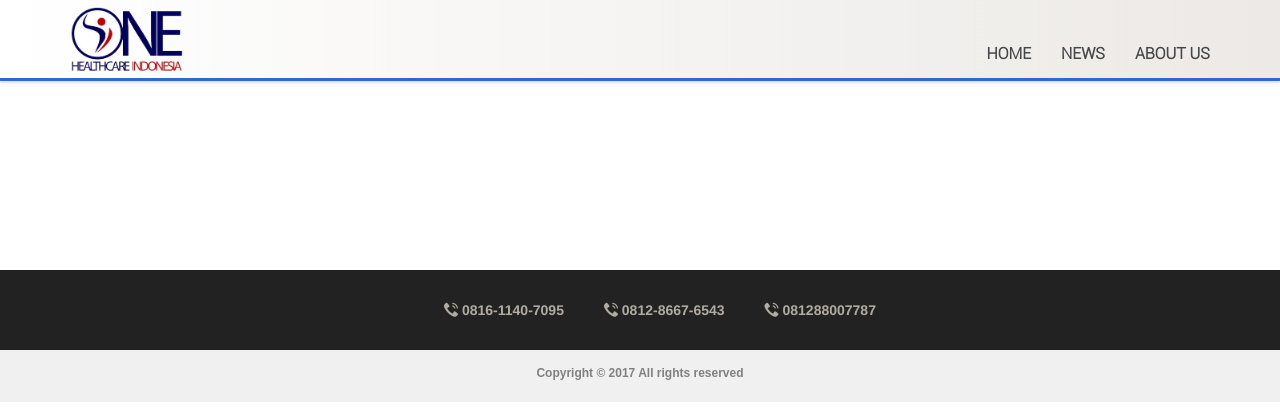
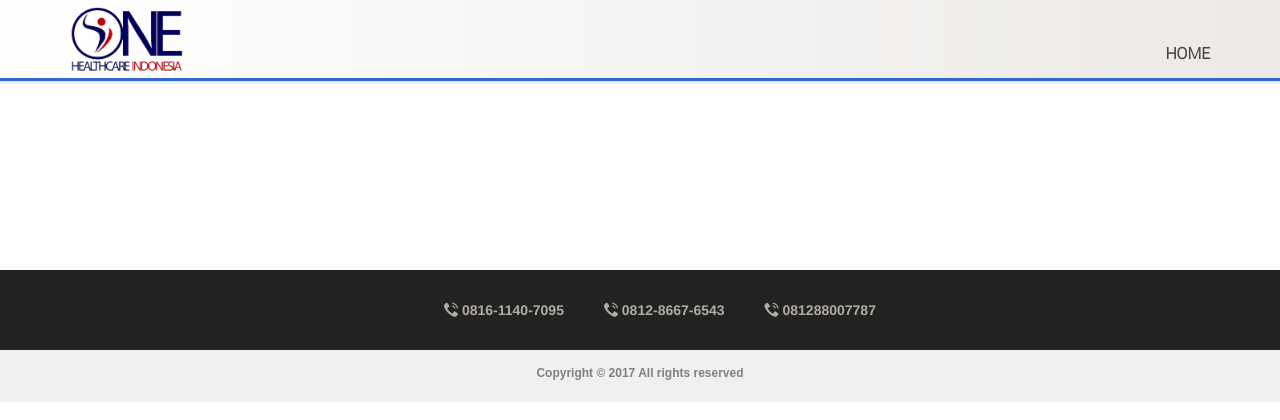
Before and after one commit to crayongenerateon/ohi, a CodeIgniter app: page /database/news in a window 1280 px wide. Shown: the top 420 px of the page. Run offline with CodeIgniter, Linux system fonts and the light colour scheme; data that the repository does not hold is empty; some libraries are stand-ins or nearby versions; some web fonts are replaced.

Commit message:
update news
update news

```diff
--- a/application/views/news/list.php
+++ b/application/views/news/list.php
@@ -50,8 +50,6 @@
         <div class="collapse navbar-collapse " id="bs-example-navbar-collapse-2">
           <ul class="nav navbar-nav navbar-right">
             <li><a href="<?php echo site_url('');?>">Home</a></li>
-            <li><a href="<?php echo site_url('');?>">News</a></li>
-            <li><a href="<?php echo site_url('about');?>">About Us</a></li>
           </ul>
         </div>
         <!--/.navbar-collapse-->
--- a/application/views/news/view.php
+++ b/application/views/news/view.php
@@ -56,8 +56,6 @@
           <div class="collapse navbar-collapse " id="bs-example-navbar-collapse-2">
             <ul class="nav navbar-nav navbar-right">
               <li><a href="<?php echo site_url('');?>">Home</a></li>
-              <li><a href="<?php echo site_url('');?>">News</a></li>
-              <li><a href="<?php echo site_url('about');?>">About Us</a></li>
             </ul>
           </div>
           <!--/.navbar-collapse-->
```
